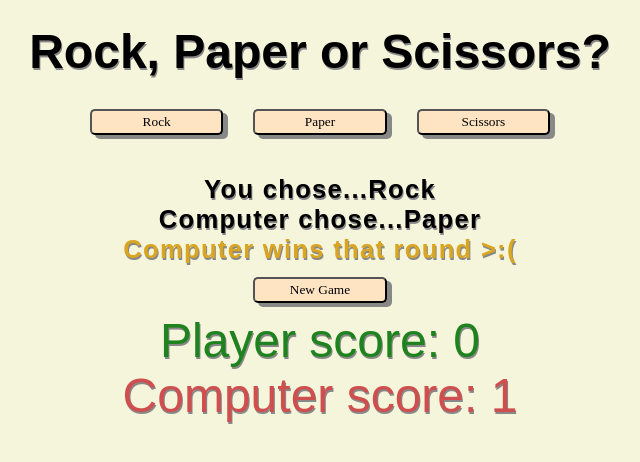
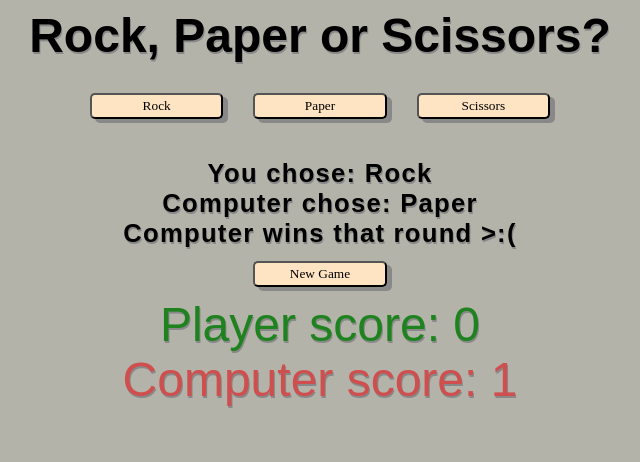
Before and after one commit to anon8683/rock-paper-scissors, a plain HTML site: page index.html in a window 1280 px wide. Both pictures are taken after a click on the button "Rock". Shown: the whole page, without its empty margins (320-960 px from the left). Drawn offline with Linux system fonts and the light colour scheme; a web font is replaced by a local one.

Commit message:
Added css styling

```diff
--- a/index.html
+++ b/index.html
@@ -12,8 +12,7 @@
 <link href="https://fonts.googleapis.com/css2?family=Koulen&display=swap" rel="stylesheet">
   </head>
   <body>
-    <h2> Rock, Paper or Scissors?
-    </h2>
+    <h2> Rock, Paper or Scissors?</h2>
     <div class="button-container">
       <button id="rock">Rock</button>
       <button id="paper">Paper</button>
@@ -23,9 +22,10 @@
       <h3 class="playerChose"></h3>
       <h3 class="compChose"></h3>
       <h3 class="winner"></h3>
+      <button id="restart">New Game</button>
 
-      <button id="restart">New Game</button>
     </div>
+
     </div>
   </body>
 </html>
--- a/js.js
+++ b/js.js
@@ -28,17 +28,17 @@ newGame.addEventListener("click", startGame);
 rock.addEventListener("click", function (e) {
   playerChoice = "Rock";
   playRound(computerPlay(), playerChoice);
-  header3p.textContent = `You chose...${playerChoice}`;
+  header3p.textContent = `You chose: ${playerChoice}`;
 });
 paper.addEventListener("click", function (e) {
   playerChoice = "Paper";
   playRound(computerPlay(), playerChoice);
-  header3p.textContent = `You chose...${playerChoice}`;
+  header3p.textContent = `You chose: ${playerChoice}`;
 });
 scissors.addEventListener("click", function (e) {
   playerChoice = "Scissors";
   playRound(computerPlay(), playerChoice);
-  header3p.textContent = `You chose...${playerChoice}`;
+  header3p.textContent = `You chose: ${playerChoice}`;
 });
 
 if (compScore === 5 && playerScore < 5) {
@@ -55,7 +55,7 @@ function startGame() {
 function computerPlay() {
   choices = ["Rock", "Paper", "Scissors"];
   randomChoice = choices[Math.floor(Math.random() * choices.length)];
-  header3.textContent = `Computer chose...${randomChoice}`;
+  header3.textContent = `Computer chose: ${randomChoice}`;
   return randomChoice;
 }
 
--- a/style.css
+++ b/style.css
@@ -4,9 +4,10 @@ body {
   box-sizing: border-box;
   text-align: center;
   font-family: "Koulen", sans-serif;
-  background-color: beige;
+  background-color: rgb(179, 179, 170);
   font-size: 2rem;
   text-shadow: 1px 1.5px #888888;
+  height: 98vh;
 }
 
 button {
@@ -45,13 +46,8 @@ h3 {
   margin-bottom: 0px;
 }
 
-.winner {
-  color: goldenrod;
-}
-
 h2 {
-  margin: 0.5em;
-  color: ;
+  margin: 0em;
 }
 
 .playerScore {
```
